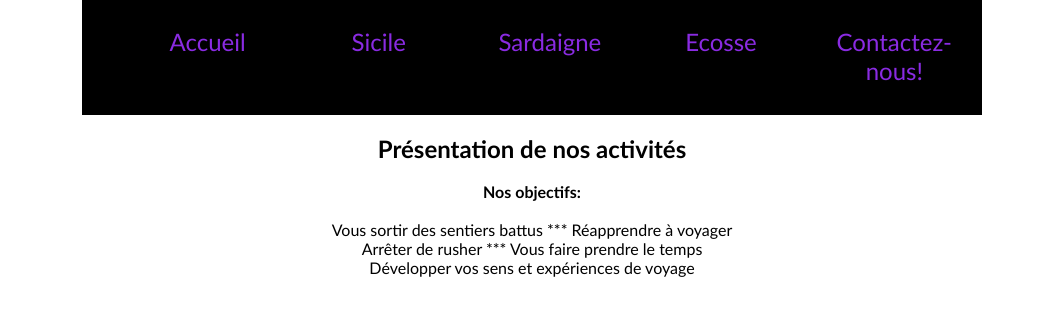
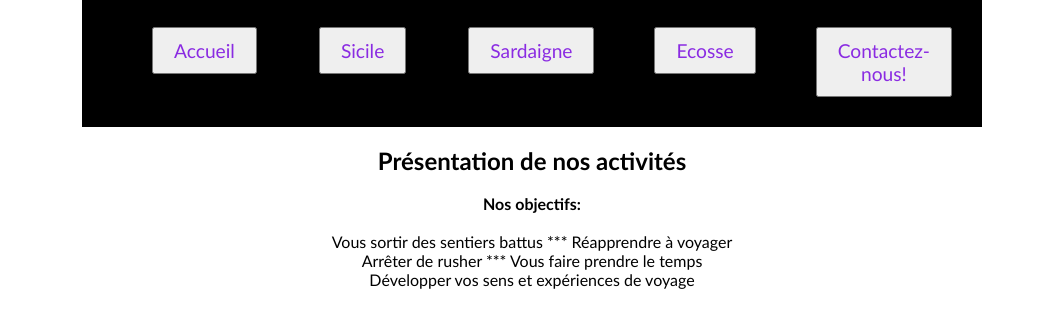
Before and after one commit to Qlex-cmos/TP-CNAM-NFA040, a plain HTML site: page Accueil.html in a window 1280 px wide. Shown: the part 428-752 px from the top of the page, without its empty margins (108-1171 px from the left). Drawn offline with Linux system fonts and the light colour scheme; grey boxes are pictures that could not be loaded.

Commit message:
correction navbar

```diff
--- a/Accueil.html
+++ b/Accueil.html
@@ -60,6 +60,12 @@
             background: black;
         }
 
+        button {
+            padding: 10px 20px 10px 20px;
+            font-size: 1.2rem;
+            color:blueviolet
+        }
+
         li {
             width:100%;
             list-style: none;
@@ -75,11 +81,11 @@
   /* Idée du ticket en After */
 
         li:hover {
-            background:white;
-            transform:rotate(5deg);
-            transition: 0.5s ease;
+            background:blueviolet;
+            transform: scale(1.05);
+            transition: 0.3s ease;
             color:rgb(255, 0, 98);
-            border: 1px dashed rgb(255, 0, 98);
+            border: 2px dashed rgb(255, 0, 98);
         }
 
         .main-container {
@@ -134,11 +140,11 @@
         <img src="https://c8.alamy.com/compfr/h4g18w/varsovie-pologne-epinglee-sur-vintage-carte-de-l-europe-h4g18w.jpg" alt="Vieille carte Europe" id="Cartouche">
         <nav>
             <ul>
-                <li>Accueil</li>
-                <li>Sicile</li>
-                <li>Sardaigne</li>
-                <li>Ecosse</li>
-                <li>Contactez-nous!</li>
+                <li><button>Accueil</button></li>
+                <li><button>Sicile</button></li>
+                <li><button>Sardaigne</button></li>
+                <li><button>Ecosse</button></li>
+                <li><button>Contactez-nous!</button></li>
             </ul>
         </nav><br>
     </header>
```
Also changed, not shown: TP senace7.html (+1 -1 lines), regroup2.html (added, +11 -0 lines).
